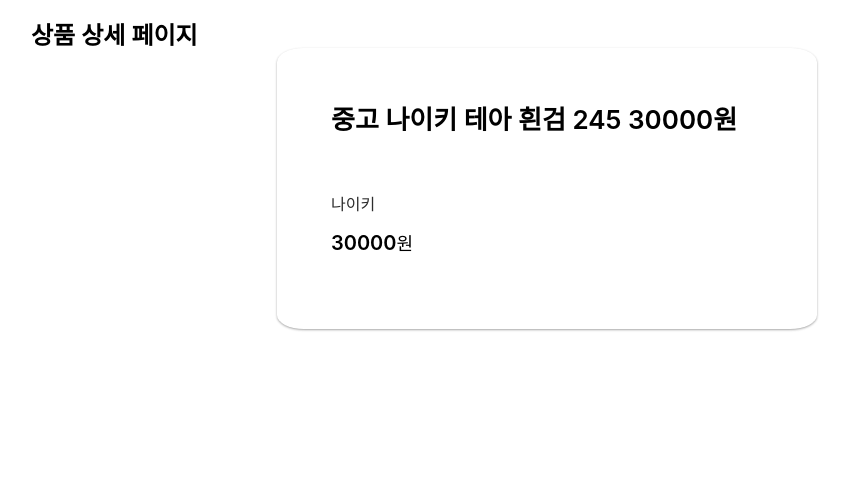
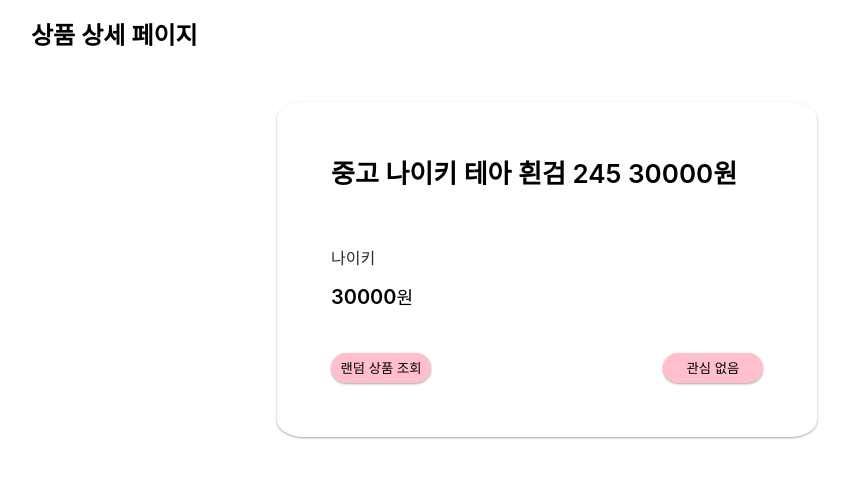
Before and after one commit to ypyp66/wanted_product_lists, a React (Create React App) app: page /#/product/0 in a window 1280 px wide. Shown: the top 478 px of the page, without its empty margins (93-942 px from the left). Built offline with nearby package versions, Linux system fonts and the light colour scheme.

Commit message:
feat: 상품 상세페이지 랜덤 상품 조회, 관심 없음 버튼 추가

```diff
--- a/src/components/Card/index.jsx
+++ b/src/components/Card/index.jsx
@@ -5,21 +5,10 @@
 import { setItemToRecentList } from "services/localStorageWorker";
 
 class Card extends Component {
-    constructor(props) {
-        super(props);
-        this.handleClick = this.handleClick.bind(this);
-    }
-
-    handleClick() {
-        const { cardId, title, brand, price } = this.props;
-        setItemToRecentList({ id: cardId, title, brand, price });
-    }
-
     render() {
         const { cardId, title, brand, price } = this.props;
         return (
             <StyledLink
-                onClick={this.handleClick}
                 to={{
                     pathname: `/product/${cardId}`,
                     state: {
--- a/src/pages/Product.jsx
+++ b/src/pages/Product.jsx
@@ -1,6 +1,11 @@
+import Button from "components/Button";
 import PageTitle from "components/Text/pageTitle";
 import React, { Component } from "react";
 import { withRouter } from "react-router-dom";
+import {
+    setItemToNotInterested,
+    setItemToRecentList,
+} from "services/localStorageWorker";
 import styled from "styled-components";
 import { getJsonData } from "utils/getJsonData";
 
@@ -13,6 +18,7 @@
     async componentDidMount() {
         const products = await getJsonData();
         const { id } = this.props.match.params;
+        setItemToRecentList(products[id]);
         this.setState({
             products,
             id,
@@ -25,14 +31,29 @@
             this.setState({
                 id,
             });
+            setItemToRecentList(this.state.products[id]);
         }
     }
+    getRandomInt = (min, max) => {
+        min = Math.ceil(min);
+        max = Math.floor(max);
+        return Math.floor(Math.random() * (max - min)) + min; //최댓값은 제외, 최솟값은 포함
+    };
+
+    checkRandomProduct = () => {
+        let randomId = this.state.id;
+        while (randomId === this.state.id) {
+            randomId = this.getRandomInt(0, 100);
+        }
+        this.props.history.push(`/product/${randomId}`);
+    };
 
     render() {
         if (!this.state.products[this.state.id]) {
             return <div>Loading</div>;
         } else {
-            const { title, brand, price } = this.state.products[this.state.id];
+            const { id } = this.state;
+            const { title, brand, price } = this.state.products[id];
             return (
                 <ProductContainer>
                     <HeaderContainer>
@@ -44,6 +65,20 @@
                         <Price>
                             <strong>{price}</strong>원
                         </Price>
+                        <ButtonContainer>
+                            <RandomProductButton
+                                onClick={this.checkRandomProduct}
+                            >
+                                랜덤 상품 조회
+                            </RandomProductButton>
+                            <NotInterestedButton
+                                onClick={() =>
+                                    setItemToNotInterested(parseInt(id))
+                                }
+                            >
+                                관심 없음
+                            </NotInterestedButton>
+                        </ButtonContainer>
                     </ItemContainer>
                 </ProductContainer>
             );
@@ -77,7 +112,7 @@
     h4 {
         margin-bottom: 5%;
     }
-    margin: auto;
+    margin: 5% auto;
 `;
 
 const Title = styled.h2`
@@ -88,10 +123,6 @@
     line-height: 36px;
     height: 72px;
     max-height: 72px;
-
-    :hover {
-        color: darkblue;
-    }
     /* -webkit-line-clamp: 2;
   -webkit-box-orient: vertical; */
 `;
@@ -108,3 +139,18 @@
         font-size: 20px;
     }
 `;
+const ButtonContainer = styled.div`
+    display: flex;
+    width: 100%;
+    justify-content: space-between;
+`;
+const RandomProductButton = styled(Button)`
+    width: 100px;
+    background-color: pink;
+    margin-top: 24px;
+`;
+const NotInterestedButton = styled(Button)`
+    width: 100px;
+    background-color: pink;
+    margin-top: 24px;
+`;
```
